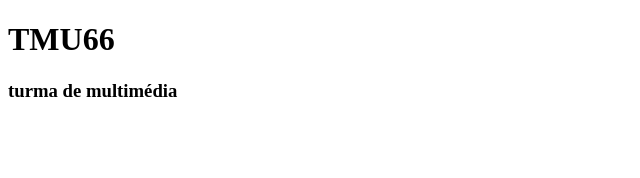
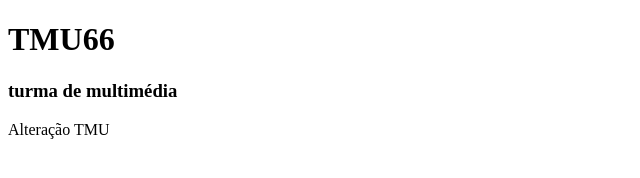
Before and after one commit to Andreiaavj/TMU66, a plain HTML site: page index.html in a window 1280 px wide. Shown: the whole page, without its empty margins (0-640 px from the left). Drawn offline with Linux system fonts and the light colour scheme.

Commit message:
Atualização TMU

```diff
--- a/index.html
+++ b/index.html
@@ -5,5 +5,6 @@
     </head>
     <body>
         <H3>turma de multimédia</H3>
+        <p>Alteração TMU</p>
     </body>
 </html>
```
